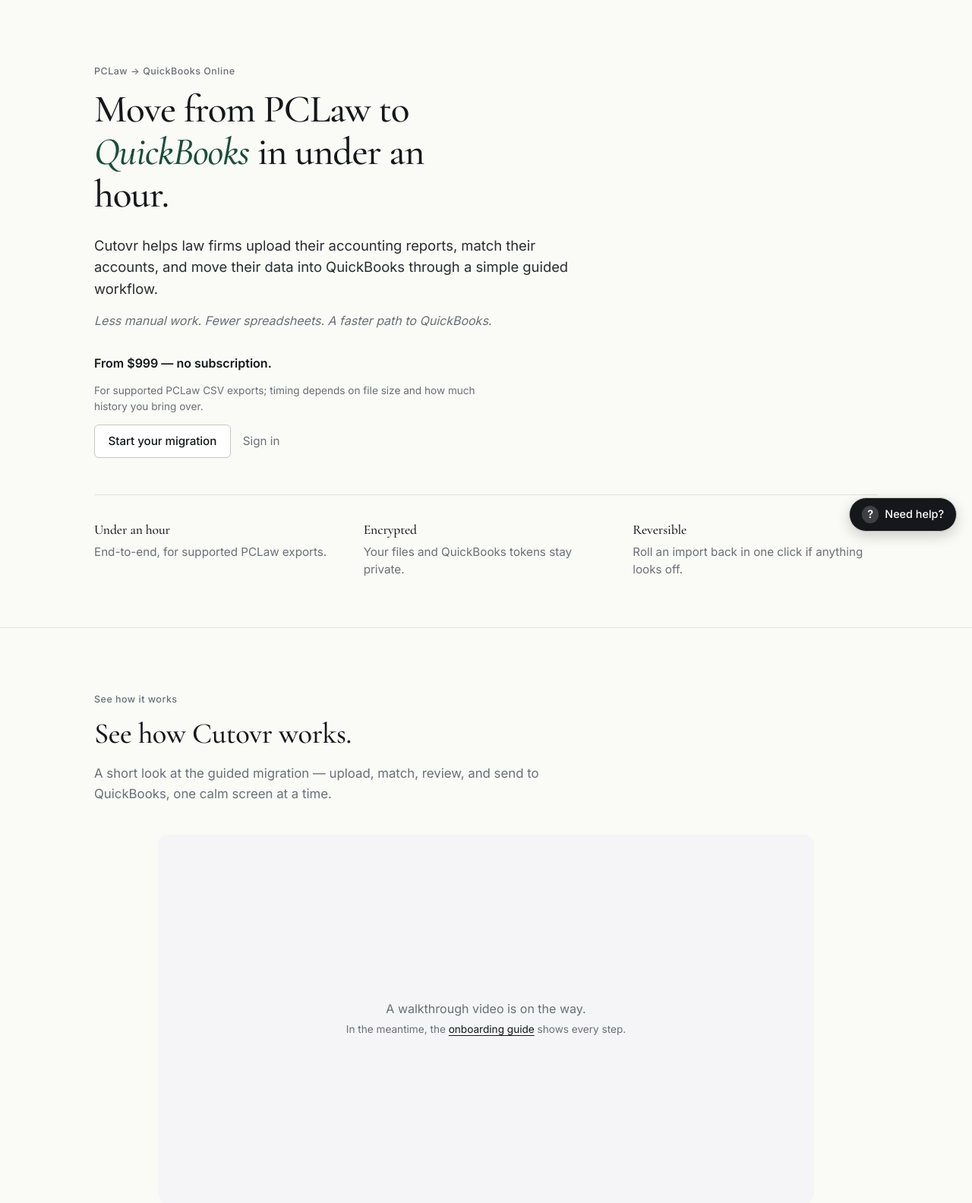
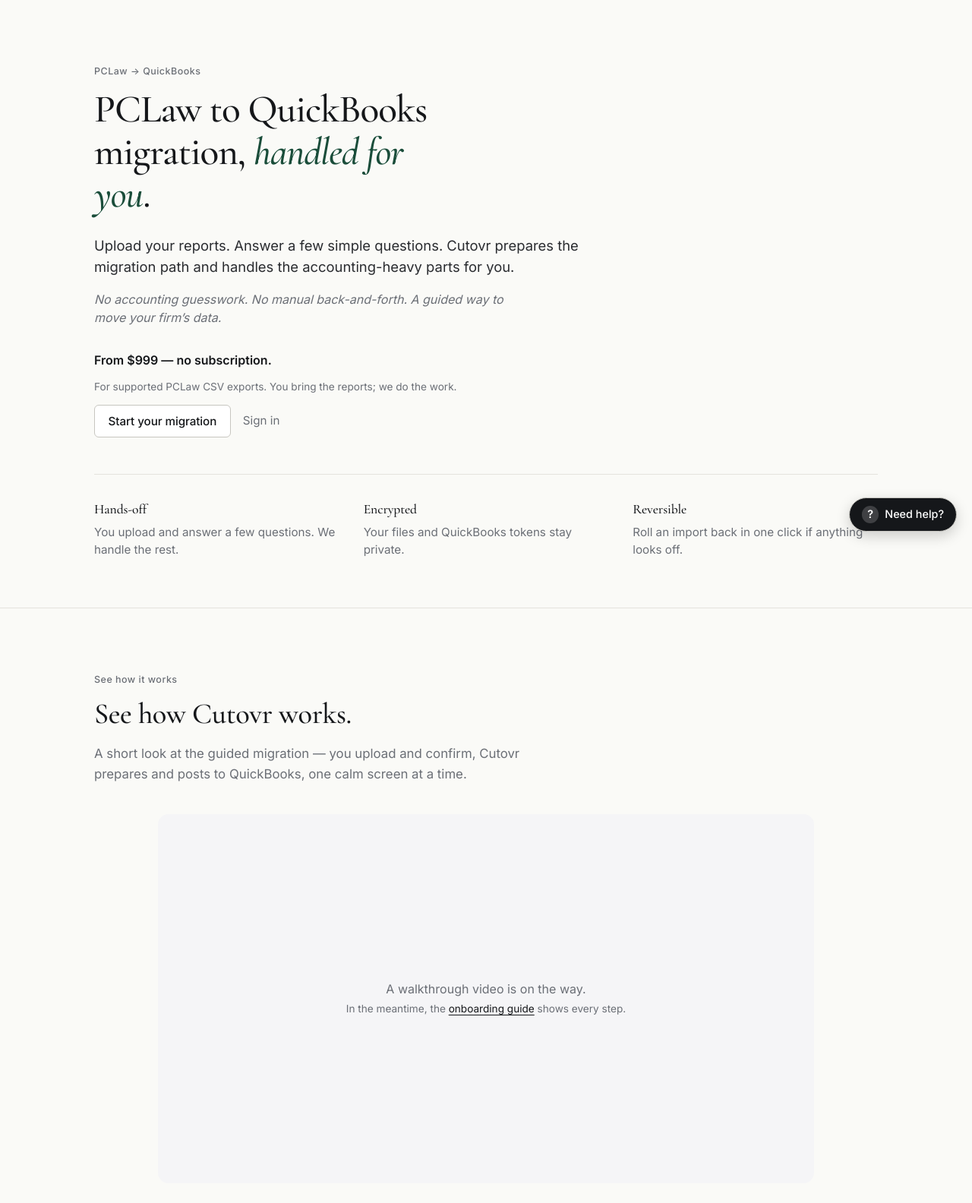
Before and after one commit to iannacito/cutovr, a Flask app: page / in a window 1280 px wide. Shown: the part 80-1664 px from the top of the page at 76% size. Run offline with Flask 3, Linux system fonts and the light colour scheme.

Commit message:
copy: reposition around hands-off, handled-for-you migration
Lead all customer-facing positioning with the real value proposition:
the migration is hands-off, guided, and simple — Cutovr does the work so
a law firm doesn't have to act like an accountant. Speed and cost are
demoted to secondary, plain-English notes rather than the core promise.

- Landing hero/value/compare/pricing/CTA reworked: "PCLaw to QuickBooks
  migration, handled for you", "Upload your reports. Answer a few simple
  questions.", "No accounting guesswork. No manual back-and-forth."
- _base.html default title/meta now lead with handled-for-you framing.
- About page reframed around hands-off/guided value; consultant cost
  kept only as supporting context.
- Pricing intro, consultant compare strip, FAQ, and an add-on reworded
  so purchasing reads as "choose how much history we handle". Payment
  panel still honestly states card payment is not yet live.
- Intake hero/upload copy emphasizes "tell us what we need; we take it
  from there". Stripe-ready (not live) wording preserved.
- Updated landing/pricing/qa-readiness smoke tests to assert the new
  hands-off framing instead of the retired speed/cost-first copy.

Co-Authored-By: Claude Opus 4.7 <noreply@anthropic.com>

```diff
--- a/templates/_base.html
+++ b/templates/_base.html
@@ -3,8 +3,8 @@
 <head>
   <meta charset="utf-8">
   <meta name="viewport" content="width=device-width, initial-scale=1">
-  <title>{% block title %}{{ app_name }} &mdash; PCLaw to QuickBooks Online migration{% endblock %}</title>
-  <meta name="description" content="{% block meta_description %}{{ app_name }} migrates PCLaw accounting data &mdash; general ledger, chart of accounts, trial balance, A/R, A/P, trust &mdash; into QuickBooks Online. Designed to take under an hour for supported files.{% endblock %}">
+  <title>{% block title %}{{ app_name }} &mdash; PCLaw to QuickBooks migration, handled for you{% endblock %}</title>
+  <meta name="description" content="{% block meta_description %}{{ app_name }} handles your PCLaw to QuickBooks migration for you. Upload your reports, answer a few simple questions, and we prepare the migration path &mdash; no accounting guesswork.{% endblock %}">
   <link rel="icon" type="image/svg+xml" href="{{ url_for('static', filename='favicon.svg') }}">
   <link rel="alternate icon" href="{{ url_for('favicon_ico') }}">
   <link rel="apple-touch-icon" href="{{ url_for('static', filename='icon-512.svg') }}">
--- a/templates/landing.html
+++ b/templates/landing.html
@@ -1,21 +1,22 @@
 {% extends "_base.html" %}
-{% block title %}{{ app_name }} &mdash; PCLaw to QuickBooks Online migration in under an hour{% endblock %}
+{% block title %}{{ app_name }} &mdash; PCLaw to QuickBooks migration, handled for you{% endblock %}
 {% block content %}
 
 <!-- Hero ------------------------------------------------------------- -->
 <section class="landing-hero">
   <div class="landing-hero__inner">
-    <p class="eyebrow">PCLaw &rarr; QuickBooks Online</p>
+    <p class="eyebrow">PCLaw &rarr; QuickBooks</p>
     <h1 class="display landing-hero__title">
-      Move from PCLaw to <em>QuickBooks</em> in under an hour.
+      PCLaw to QuickBooks migration, <em>handled for you</em>.
     </h1>
     <p class="landing-hero__lede">
-      {{ app_name }} helps law firms upload their accounting reports,
-      match their accounts, and move their data into QuickBooks through
-      a simple guided workflow.
+      Upload your reports. Answer a few simple questions.
+      {{ app_name }} prepares the migration path and handles the
+      accounting-heavy parts for you.
     </p>
     <p class="landing-hero__value">
-      Less manual work. Fewer spreadsheets. A faster path to QuickBooks.
+      No accounting guesswork. No manual back-and-forth. A guided way to
+      move your firm&rsquo;s data.
     </p>
     <p class="landing-hero__price-anchor"
        data-testid="landing-price-anchor"
@@ -25,8 +26,7 @@
     <p class="landing-hero__qualifier muted"
        data-testid="landing-hour-qualifier"
        style="font-size:.85rem;margin-top:var(--space-2);max-width:60ch;">
-      For supported PCLaw CSV exports; timing depends on file size and
-      how much history you bring over.
+      For supported PCLaw CSV exports. You bring the reports; we do the work.
     </p>
     <div class="landing-hero__ctas">
       <a class="btn btn-primary btn-lg" href="{{ url_for('signup') }}">Start your migration</a>
@@ -34,8 +34,8 @@
     </div>
     <ul class="landing-hero__bullets">
       <li>
-        <strong>Under an hour</strong>
-        End-to-end, for supported PCLaw exports.
+        <strong>Hands-off</strong>
+        You upload and answer a few questions. We handle the rest.
       </li>
       <li>
         <strong>Encrypted</strong>
@@ -56,8 +56,8 @@
     <p class="eyebrow">See how it works</p>
     <h2 class="h-serif landing-section__title">See how {{ app_name }} works.</h2>
     <p class="muted landing-section__lede">
-      A short look at the guided migration &mdash; upload, match, review, and
-      send to QuickBooks, one calm screen at a time.
+      A short look at the guided migration &mdash; you upload and confirm,
+      {{ app_name }} prepares and posts to QuickBooks, one calm screen at a time.
     </p>
     <figure class="landing-preview__media" data-testid="landing-preview-media"
             style="margin:var(--space-5) auto 0;max-width:54rem;aspect-ratio:16/9;
@@ -182,19 +182,21 @@
 <section class="landing-section landing-section--compare" id="compare">
   <div class="landing-section__inner">
     <p class="eyebrow">Why {{ app_name }}</p>
-    <h2 class="h-serif landing-section__title">A faster, simpler path off PCLaw.</h2>
+    <h2 class="h-serif landing-section__title">The work, handled for you.</h2>
     <p class="muted landing-section__lede">
-      A traditional consultant-led migration takes weeks and costs
-      thousands &mdash; {{ app_name }} is built to do it for a fraction of the cost,
-      and is designed so a firm administrator can finish in an afternoon
-      with the controls and reversibility a finance-grade tool should have.
+      A traditional consultant-led migration means weeks of meetings, file
+      exchanges, and review cycles &mdash; you coordinating, them billing.
+      {{ app_name }} turns the same migration into a guided workflow your
+      firm runs without an accountant on the line: you upload your reports
+      and confirm, and we handle the accounting-heavy parts, with the
+      controls and reversibility a finance-grade tool should have.
     </p>
 
     <div class="landing-compare" data-testid="landing-consultant-compare">
       <article class="landing-compare__col landing-compare__col--old">
         <p class="kicker">Traditional consultant</p>
         <p class="landing-compare__headline" style="font-weight:600;font-size:1.05rem;">
-          ~$3,000&ndash;$4,000 &middot; 1&ndash;3 weeks
+          Hands-on for you, week after week
         </p>
         <ul>
           <li>Weeks of meetings, file exchanges, and review cycles.</li>
@@ -206,17 +208,18 @@
       <article class="landing-compare__col landing-compare__col--new">
         <p class="kicker">{{ app_name }}</p>
         <p class="landing-compare__headline" style="font-weight:600;font-size:1.05rem;">
-          From $999 &middot; often under an hour
+          Hands-off &middot; guided every step
         </p>
         <ul>
-          <li>Designed to finish in under an hour, for supported files.</li>
-          <li>The same guided workflow every time.</li>
-          <li>You drive: upload, match, send, reconcile &mdash; on your own schedule.</li>
+          <li>You upload and confirm; {{ app_name }} does the work.</li>
+          <li>The same guided workflow every time, in plain English.</li>
+          <li>No accounting expertise needed &mdash; we handle the complex parts.</li>
           <li>One-click reversal if something looks wrong.</li>
         </ul>
         <p class="muted" style="font-size:.8rem;margin-top:var(--space-2);">
-          Timing depends on file size and history; consultant costs are
-          typical industry estimates and vary by firm.
+          A flat fee, no subscription &mdash; typically a fraction of the cost
+          of a consultant, which runs into the thousands. Costs are typical
+          industry estimates and vary by firm.
         </p>
       </article>
     </div>
@@ -274,10 +277,10 @@
 <section class="landing-section landing-section--pricing" id="pricing">
   <div class="landing-section__inner">
     <p class="eyebrow">Pricing</p>
-    <h2 class="h-serif landing-section__title">Pay for the history you bring over.</h2>
+    <h2 class="h-serif landing-section__title">Choose how much history we handle.</h2>
     <p class="muted landing-section__lede">
-      One firm. One migration. Pick the package that matches how far
-      back you want to go.
+      One firm. One migration. Pick how far back you want us to take it
+      &mdash; we handle the rest.
     </p>
 
     <div class="landing-pricing">
@@ -317,11 +320,11 @@
   <div class="landing-cta__inner">
     <p class="eyebrow">Ready when you are</p>
     <h2 class="display landing-cta__title">
-      Move PCLaw to QuickBooks <em>cleanly</em>.
+      Let {{ app_name }} <em>handle the migration</em>.
     </h2>
     <p class="landing-cta__lede">
-      Create a workspace, upload your PCLaw exports, and review every
-      step before anything is sent to QuickBooks.
+      Create a workspace, upload your PCLaw exports, and answer a few
+      simple questions. You review and confirm; we handle the rest.
     </p>
     <div class="landing-cta__buttons">
       <a class="btn btn-primary btn-lg" href="{{ url_for('signup') }}">Sign up &amp; start migration</a>
```
Also changed, not shown: templates/about.html (+6 -6 lines), templates/intake.html (+4 -4 lines), templates/pricing.html (+18 -16 lines), tests/smoke_landing_page.py (+5 -3 lines), tests/smoke_pricing_page.py (+1 -1 lines), tests/smoke_qa_launch_readiness.py (+22 -11 lines).
